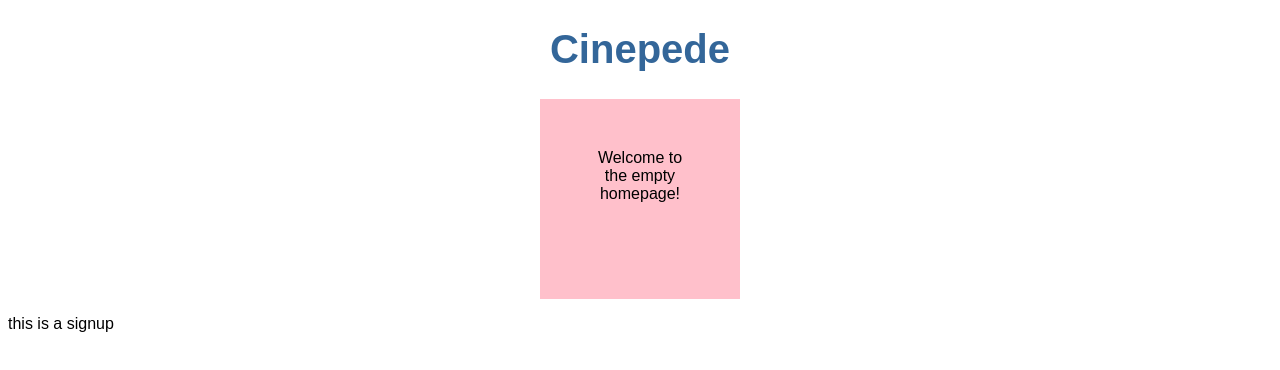
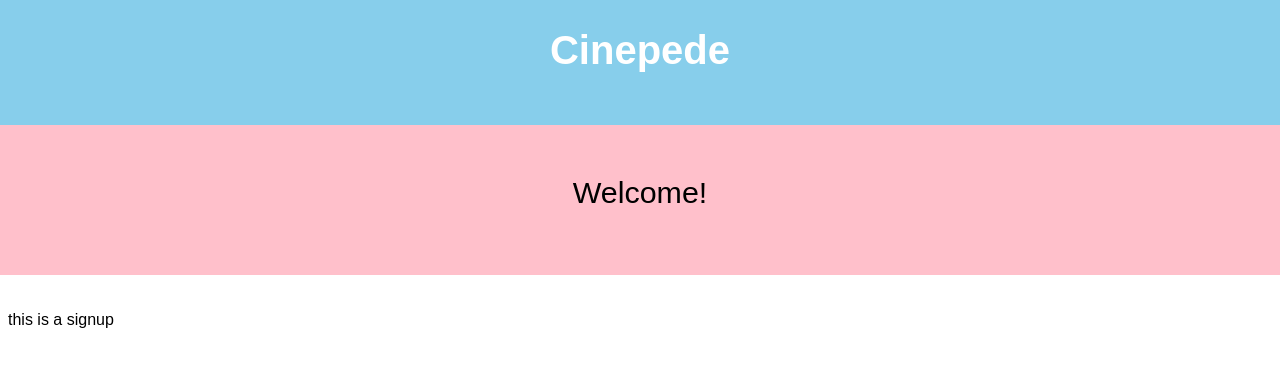
Before and after one commit to AbyssalMager/cinepede, an Angular app: page / in a window 1280 px wide. Shown: the top 370 px of the page. Built offline with nearby package versions, Linux system fonts and the light colour scheme.

Commit message:
did some css stuff to give a bit of color to the website

```diff
--- a/src/app/app.component.css
+++ b/src/app/app.component.css
@@ -1,9 +1,19 @@
 /* Application-wide Styles */
 h1 {
   text-align: center;
-  color: #369;
+  color: white;
   font-family: Arial, Helvetica, sans-serif;
   font-size: 250%;
+  background-color: skyblue;
+
+  padding-top: 30px;
+
+  width: 100vw;
+  position: relative;
+  margin-left: -50vw;
+  height: 100px;
+  margin-top: -10px;
+  left: 50%;
 }
 h2,
 h3 {
--- a/src/app/home/home.component.css
+++ b/src/app/home/home.component.css
@@ -1,8 +1,17 @@
 body {
+  font-size: 190%;
+  text-align: center;
   margin: auto;
+  padding-top: 50px;
+  background-color: pink;
+  color: ;
+  top: -20px;
+
+/*magic block of css that expands to both sides of the screen*/
+  width: 100vw;
+  position: relative;
+  margin-left: -50vw;
   height: 100px;
-  width: 100px;
-  padding: 50px;
-  text-align: center;
-  background-color: pink;
+  margin-top: -10px;
+  left: 50%;
 }
--- a/src/app/home/home.component.html
+++ b/src/app/home/home.component.html
@@ -1 +1 @@
-<body>Welcome to the empty homepage!</body>
+<body>Welcome!</body>
```
Also changed, not shown: src/app/app-routing.module.ts (renamed from app-routing.module.ts).
